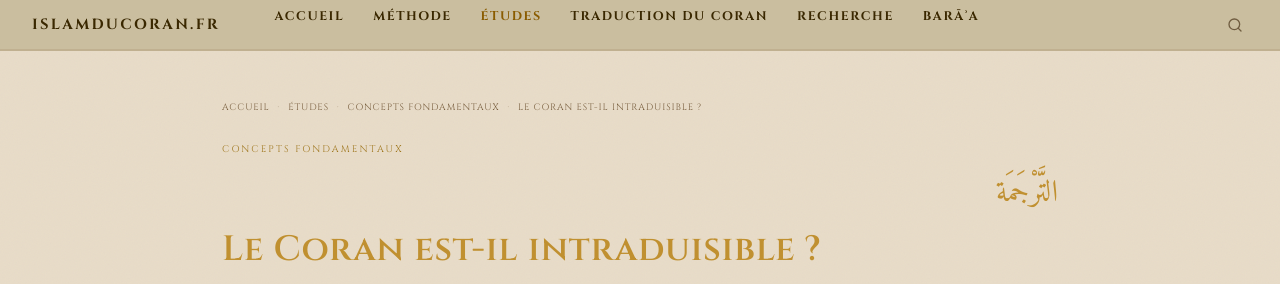
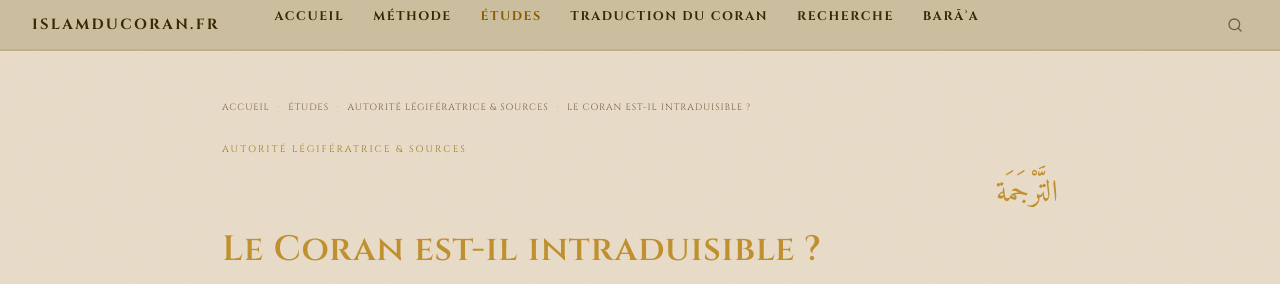
Before and after one commit to Makhuwcoder/islamducoran, a Jekyll site: the page built from _etudes/traduction-intraduisible.md, in a window 1280 px wide and 900 px high. Shown: the top 284 px of the window. Built offline with Jekyll 4.4.1, drawn with Linux system fonts in a browser that asks for light colours.

Commit message:
Thème: Autorité légifératrice & Sources [370]

```diff
--- a/_etudes/traduction-intraduisible.md
+++ b/_etudes/traduction-intraduisible.md
@@ -2,8 +2,9 @@
 layout: etude
 title: "Le Coran est-il intraduisible ?"
 subtitle: "Al-Tarjama — ٱلتَّرْجَمَةُ — Une manipulation, une seule finalité : éloigner du Livre"
-categorie: "Concepts fondamentaux"
-categorie_slug: "concepts"
+categorie: "Autorité légifératrice & Sources"
+categorie_slug: "sources"
+order: 370
 racine: "ت-ر-ج-م"
 racine_ar: "التَّرْجَمَة"
 date: 2026-04-08
```
